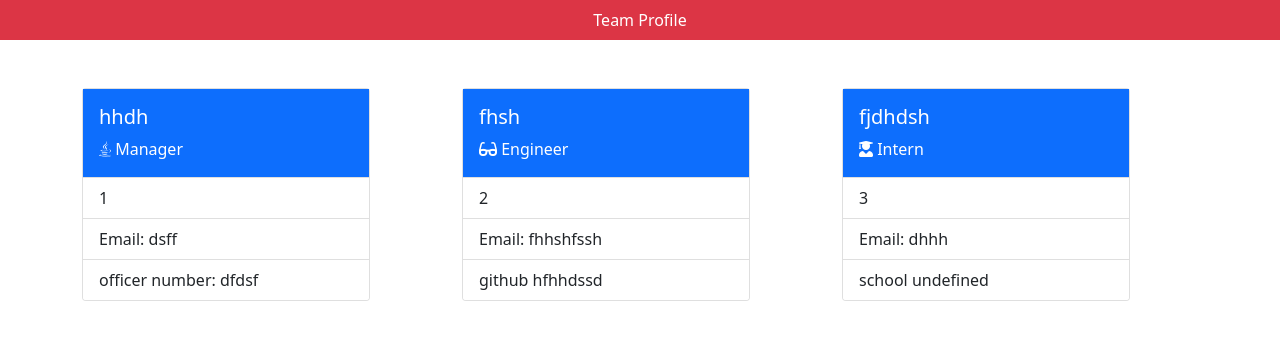
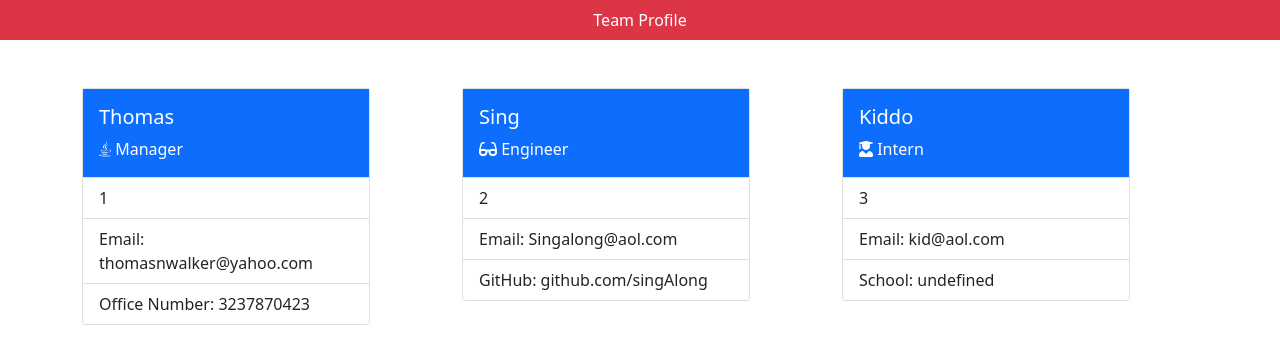
Before and after one commit to twalker7/ulteammate-profile-generator-10, a website: page dist/output.html in a window 1280 px wide. Drawn offline with nearby package versions, Linux system fonts and the light colour scheme.

```diff
--- a/dist/output.html
+++ b/dist/output.html
@@ -21,13 +21,13 @@
 <div class="col">
 <div class="card mt-5" style="width: 18rem;">
     <div class="card-body bg-primary text-white">
-        <h5 class="card-title">hhdh</h5>
+        <h5 class="card-title">Thomas</h5>
         <p class="card-text"> <i class="fab fa-java"></i> <span> Manager</span></p>
     </div>
     <ul class="list-group list-group-flush">
         <li class="list-group-item">1</li>
-        <li class="list-group-item">Email: dsff</li>
-        <li class="list-group-item">officer number: dfdsf</li>
+        <li class="list-group-item">Email: thomasnwalker@yahoo.com</li>
+        <li class="list-group-item">Office Number: 3237870423</li>
     </ul>
 
 </div>
@@ -36,13 +36,13 @@
 <div class="col">
 <div class="card mt-5" style="width: 18rem;">
     <div class="card-body bg-primary text-white">
-        <h5 class="card-title">fhsh</h5>
+        <h5 class="card-title">Sing</h5>
         <p class="card-text"> <i class="fas fa-glasses"></i> <span> Engineer</span></p>
     </div>
     <ul class="list-group list-group-flush">
         <li class="list-group-item">2</li>
-        <li class="list-group-item">Email: fhhshfssh</li>
-        <li class="list-group-item">github hfhhdssd</li>
+        <li class="list-group-item">Email: Singalong@aol.com</li>
+        <li class="list-group-item">GitHub: github.com/singAlong</li>
     </ul>
 
 </div>
@@ -51,13 +51,13 @@
 <div class="col">
 <div class="card mt-5" style="width: 18rem;">
     <div class="card-body bg-primary text-white">
-        <h5 class="card-title">fjdhdsh</h5>
+        <h5 class="card-title">Kiddo</h5>
         <p class="card-text"> <i class="fas fa-user-graduate"></i> <span> Intern</span></p>
     </div>
     <ul class="list-group list-group-flush">
         <li class="list-group-item">3</li>
-        <li class="list-group-item">Email: dhhh</li>
-        <li class="list-group-item">school undefined</li>
+        <li class="list-group-item">Email: kid@aol.com</li>
+        <li class="list-group-item">School: undefined</li>
     </ul>
 
 </div>
```
Also changed, not shown: README.md.
